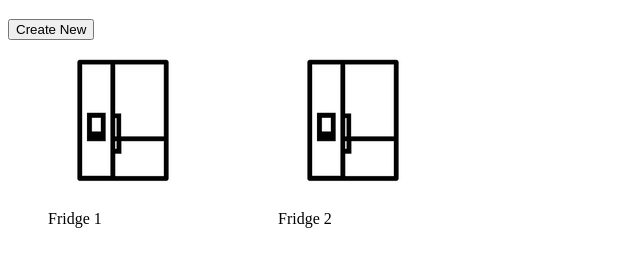
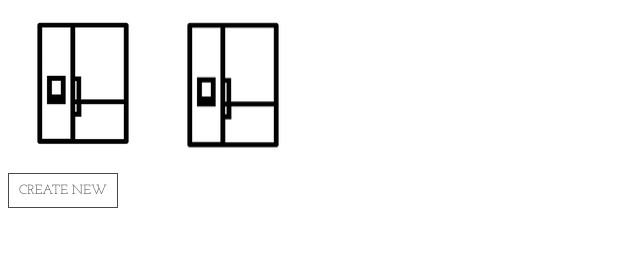
Before and after one commit to MrPinkPigg/CISC474-FridgeDaddy, a plain HTML site: page pages/fridges/fridge.html in a window 1280 px wide. Shown: the part 56-322 px from the top of the page, without its empty margins (0-640 px from the left). Drawn offline with Linux system fonts and the light colour scheme.

Commit message:
updated fridge.html to accomodate for global stylesheet

```diff
--- a/pages/fridges/fridge.html
+++ b/pages/fridges/fridge.html
@@ -5,29 +5,39 @@
     <meta charset="UTF-8">
     <meta name="viewport" content="width=device-width, initial-scale=1.0">
     <title>My Fridge's</title>
+
+    <script>
+        function addFridge() {
+            var fridge = document.createElement("fridge");
+            fridge.src = "~/assets/fridgeIcon.png";
+            var className = "fridges";
+            fridge.setAttribute("class", className);
+            document.getElementById("fridgeIcons").appendChild(fridge);
+            console.log("fridge added");
+        };
+    </script>
+
 </head>
 
 <body class="fridgepage">
     <div class="grid" style="--bs-columns: 3;">
         <div class="fridge-container">
           <h1>Fridges</h1>
-          <button type="button" class="btn btn-primary">Create New</button>
-          <div class="grid">
             <div class="row">
-                <div class="col">
-                    <figure>
+                <div class="column" id="fridgeIcons">
+                    <!-- <figure> -->
                         <img src="assets/fridgeIcon.png" alt="my fridge"/>
-                        <figcaption>Fridge 1</figcaption>
-                    </figure>
+                        <!-- <figcaption>Fridge 1</figcaption>
+                    </figure> -->
                 </div>
-                <div class="col">
-                    <figure>
+                <!-- <div class="column">
+                    <!-- <figure> -->
                         <img src="assets/fridgeIcon.png" alt="my fridge"/>
-                        <figcaption>Fridge 2</figcaption>
-                    </figure>
+                        <!-- <figcaption>Fridge 2</figcaption> -->
+                    <!-- </figure> -->
                 </div>
+                <button type="button" class="btn btn-primary" onclick="addFridge()">Create New</button>
             </div>
-        </div>
 </body>
 
 <style>
--- a/styles.css
+++ b/styles.css
@@ -13,7 +13,7 @@ h1 {
   font-family: 'Josefin Sans', sans-serif;
 }
 
-h2, h3, p, small, li, a {
+h2, h3, p, small, li, a, button {
   font-family: 'Josefin Slab', serif;
 }
 
@@ -97,9 +97,6 @@ datalist {
   font-size: 20px;
 }
 
-
-
-
 .title {
     line-height: 100%;
     font-size: 60px;
@@ -172,3 +169,31 @@ datalist {
   .header-left {
       float: left;
   }
+
+  .fridge-container button {
+    color: #494949 !important;
+    text-transform: uppercase;
+    text-decoration: none;
+    background: #ffffff;
+    padding: 10px;
+    border: 1px solid #494949 !important;
+    display: inline-block;
+    transition: all 0.4s ease 0s;
+    }
+
+  .fridge-container button:hover {
+    color: #ffffff !important;
+    background: #A7C957;
+    border-color: #A7C957 !important;
+    transition: all 0.4s ease 0s;
+  }
+
+    /* Style the active/current link*/
+    .fridge-container button.active {
+      background-color: #A7C957;
+      color: white;
+    }
+
+    .row {
+      display: flex;
+    }
```
